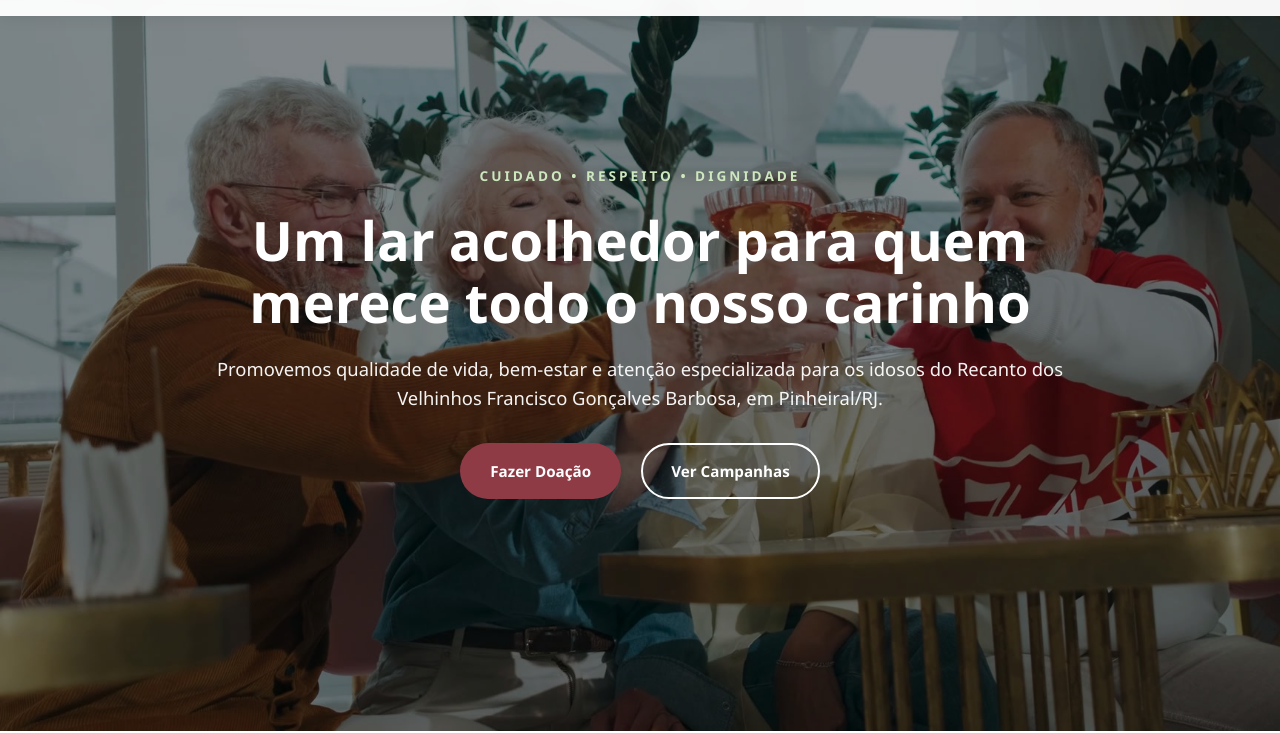
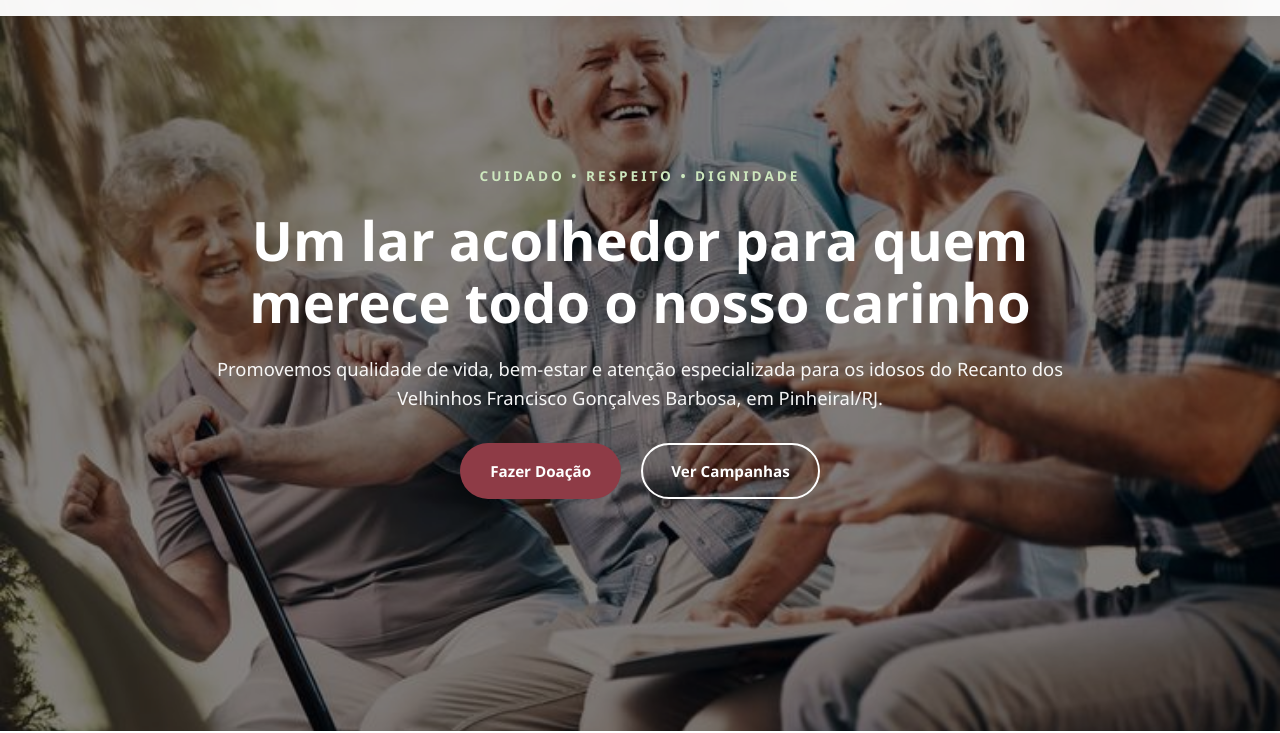
Before and after one commit to juAfonso/TCC-Recanto-dos-Velhinhos, a plain HTML site: page public/index.html in a window 1280 px wide. Shown: the part 69-802 px from the top of the page. Drawn offline with Linux system fonts and the light colour scheme.

Commit message:
Alteração de imagem de idosos bebendo devido à problemática envolvendo isso

```diff
--- a/public/index.html
+++ b/public/index.html
@@ -39,7 +39,7 @@
 </header>
 
 <section class="hero">
-    <img src="assets/img/hero.jpg" alt="" class="hero-image" fetchpriority="high">
+    <img src="assets/img/newHero.jpg" alt="" class="hero-image" fetchpriority="high">
     <div class="overlay"></div>
     <div class="hero-content">
         <span class="subtitle">CUIDADO • RESPEITO • DIGNIDADE</span>
```
Also changed, not shown: public/assets/img/newHero.jpg (added).
